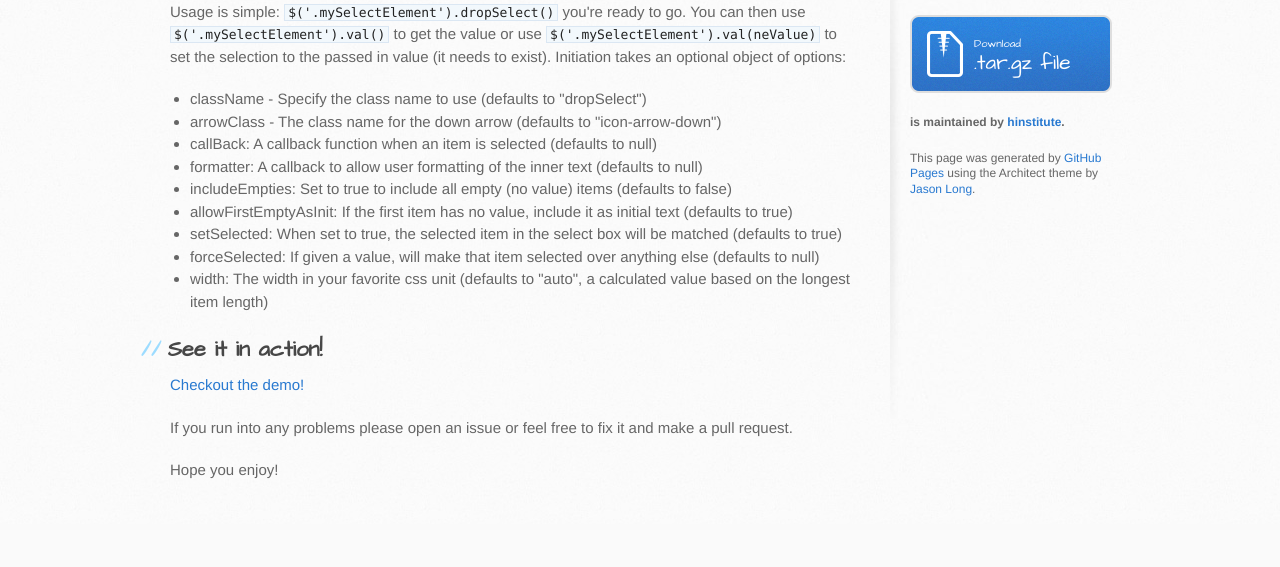
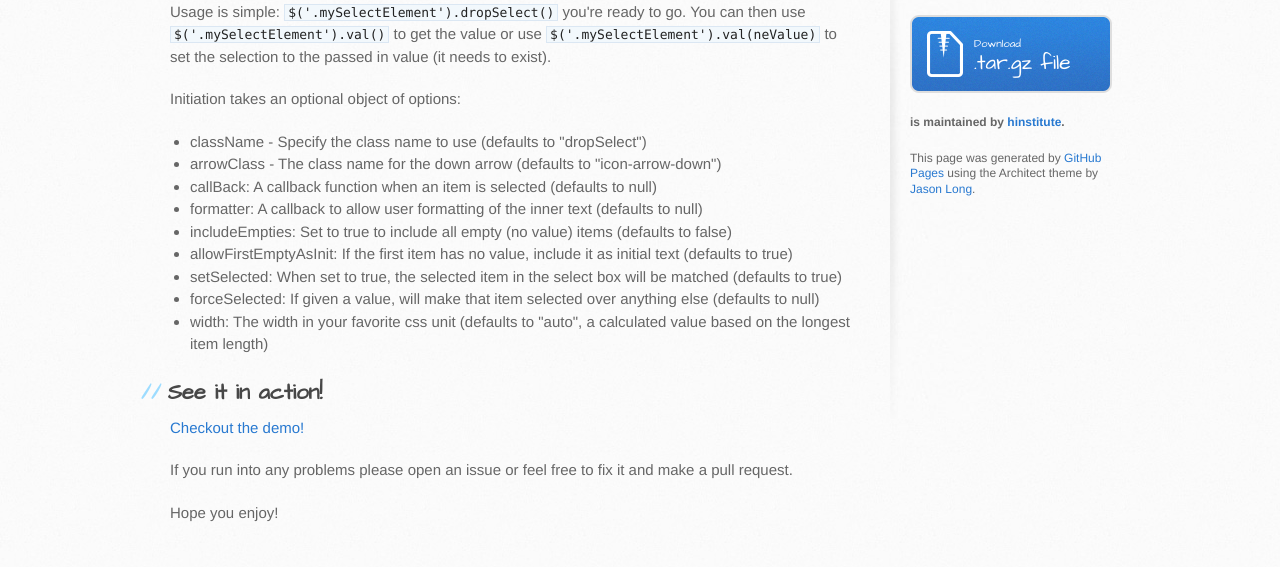
Before and after one commit to Tecktron/dropSelect, a plain HTML site: page index.html in a window 1280 px wide. Shown: the part 317-884 px from the top of the page. Before the commit the page ends 841 px from the top, so only its background shows below. Drawn offline with Linux system fonts and the light colour scheme.

Commit message:
Update index.html

```diff
--- a/index.html
+++ b/index.html
@@ -33,8 +33,8 @@
 
           <p>This is a CSS 3/jQuery plugin for making a div based dropdown select box.
           All styling is done with CSS. Usage is simple: <code>$('.mySelectElement').dropSelect()</code> you're ready to go.
-          You can then use <code>$('.mySelectElement').val()</code> to get the value or use <code>$('.mySelectElement').val(neValue)</code> to set the selection to the passed in value (it needs to exist).
-          Initiation takes an optional object of options:</p>
+          You can then use <code>$('.mySelectElement').val()</code> to get the value or use <code>$('.mySelectElement').val(neValue)</code> to set the selection to the passed in value (it needs to exist).</p>
+          <p>Initiation takes an optional object of options:</p>
 
           <ul>
           <li>className - Specify the class name to use (defaults to "dropSelect")</li>
```
